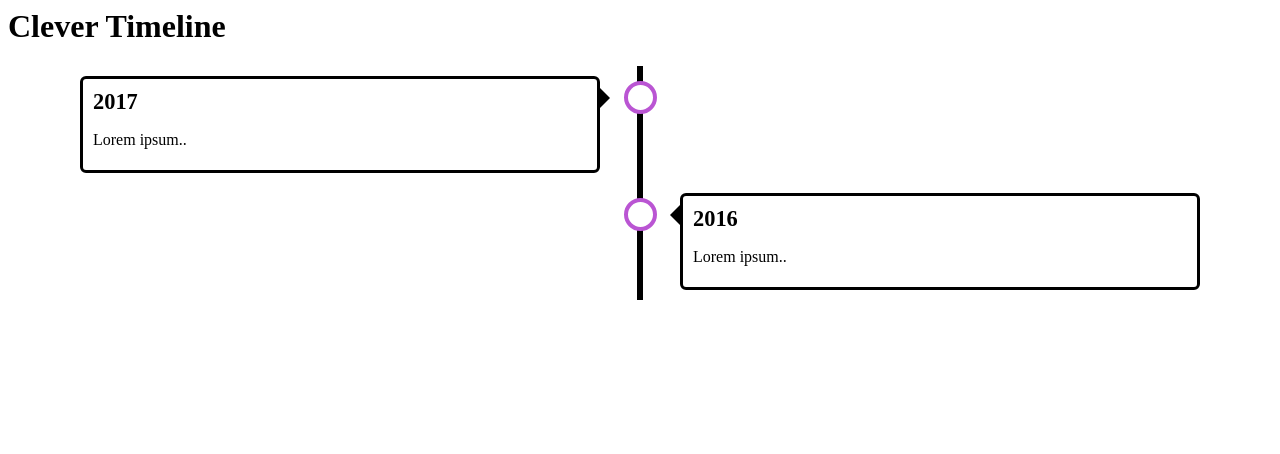
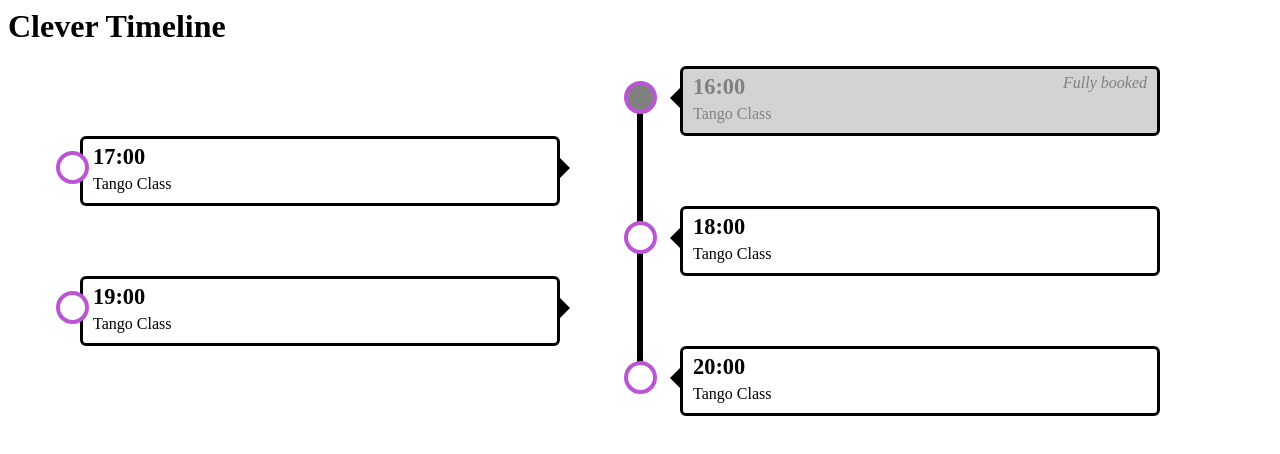
Before and after one commit to cairnswm/clevertimeline, a plain HTML site: page example.html in a window 1280 px wide. Drawn offline with Linux system fonts and the light colour scheme.

Commit message:
First working version - undocumented

```diff
--- a/clevertimeline.css
+++ b/clevertimeline.css
@@ -1,6 +1,3 @@
-* {
-    box-sizing: border-box;
-  }
 
   /* The actual timeline (the vertical ruler) */
   .timeline {
@@ -19,18 +16,25 @@
     bottom: 0;
     left: 50%;
     margin-left: -3px;
+    margin-top: 20px;
+    margin-bottom: 30px;
   }
 
   /* Container around content */
   .timebox {
-    padding: 10px 40px;
+    padding: 0px 40px;
     position: relative;
     background-color: inherit;
-    width: 50%;
+    width: 40%;
+  }
+
+  .timebox .busy {
+    background-color: lightgray;
+    color: grey;
   }
 
   /* The circles on the timeline */
-  .timebox::after {
+  .notbusybox::after {
     content: '';
     position: absolute;
     width: 25px;
@@ -43,9 +47,26 @@
     z-index: 1;
   }
 
+  .busybox::after{
+    content: '';
+    position: absolute;
+    width: 25px;
+    height: 25px;
+    right: -17px;
+    background-color: grey;
+    border: 4px solid #BA55D3;
+    top: 15px;
+    border-radius: 50%;
+    z-index: 1;
+  }
+
+  .busymessage {
+      float: right;
+  }
+
   /* Place the container to the left */
   .left {
-    left: 0;
+    left: 0%;
   }
 
   /* Place the container to the right */
@@ -85,6 +106,10 @@
   .right::after {
     left: -16px;
   }
+    /* Fix the circle for containers on the right side */
+    .left::after {
+        left: 16px;
+        }
 
   /* The actual content */
   .timeinfo {
@@ -101,6 +126,10 @@
       font-weight: bold;
       margin: 5px 0px;
   }
+  .timebody {
+    font-size: 1em;
+    margin: 5px 0px;
+}
 
   /* Media queries - Responsive timeline on screens less than 600px wide */
   @media screen and (max-width: 600px) {
@@ -111,18 +140,20 @@
 
     /* Full-width containers */
     .timebox {
-      width: 100%;
+        width: 80%;
         padding-left: 70px;
         padding-right: 25px;
+        margin-bottom: 5px;
         }
 
     /* Make sure that all arrows are pointing leftwards */
     .timebox::before {
         left: 60px;
-      border: medium solid white;
-      border-width: 10px 10px 10px 0;
-      border-color: transparent white transparent transparent;
+        border-width: 10px 10px 10px 0px;
+        border-color: transparent black transparent transparent;
     }
+
+
 
     /* Make sure all circles are at the same spot */
     .left::after, .right::after {
@@ -133,4 +164,5 @@
     .right {
         left: 0%;
         }
+
   }
--- a/clevertimeline.js
+++ b/clevertimeline.js
@@ -2,13 +2,20 @@
     $.extend($.fn, {
       CleverTimeline: function(options) {
         var defaults = {
-            startDate: new Date()
+            startDate: new Date(),
+            items: [
+                {time: "16:00",name: "Tango Class", busy: "Fully booked", message: "Fully booked" },
+                {time: "17:00",name: "Tango Class"},
+                {time: "18:00",name: "Tango Class"},
+                {time: "19:00",name: "Tango Class"},
+                {time: "20:00",name: "Tango Class"}
+            ]
         };
         var CleverTimeline = this;
-        CleverTimeline.settings = {};
+        this.settings = {};
         var el = this;
         function init() {
-            CleverTimeline.settings = $.extend({}, defaults, options);
+            this.settings = $.extend({}, defaults, options);
             ShowTimeline();
             return el;
         };
@@ -16,20 +23,30 @@
         init();
 
         function ShowTimeline() {
-            html= '<div class="timeline">'+
+            html = '<div class="timeline">';
+            this.settings.items.forEach((item, index) => {
+                console.log(item);
+                var busy = "notbusy";
+                var message = (item.message) ? item.message : "";
+                if (item.busy) { busy = "busy"; }
+                var side = ((index % 2) === 0 ? "right" : "left");
+                console.log(side);
+                html += '<div class="'+busy+'box timebox '+ side +
+                        '">'+
+                        '<div class="timeinfo ' + busy +'">'+
+                        '<div><span class="timeheader">'+item.time+'</span><i class="busymessage">'+message+'</i></div>'+
+                        '<div class="timebody">'+item.name+'</div>'+
+                        '</div>'+
+                    '</div>';
+            });
+            /*
             '<div class="timebox left">'+
               '<div class="timeinfo">'+
-                '<p class="timeheader">2017</p>'+
-                '<p>Lorem ipsum..</p>'+
+                '<p class="timeheader">08:00</p>'+
+                '<p>Tango Class</p>'+
               '</div>'+
-            '</div>'+
-            '<div class="timebox right">'+
-              '<div class="timeinfo">'+
-                '<p class="timeheader">2016</p>'+
-                '<p>Lorem ipsum..</p>'+
-              '</div>'+
-            '</div>'+
-          '</div>';
+            '</div>'+*/
+            html += '</div>';
             el.html(html);
         }
       }
```
Lines whose indentation alone changed are shown as unchanged.
